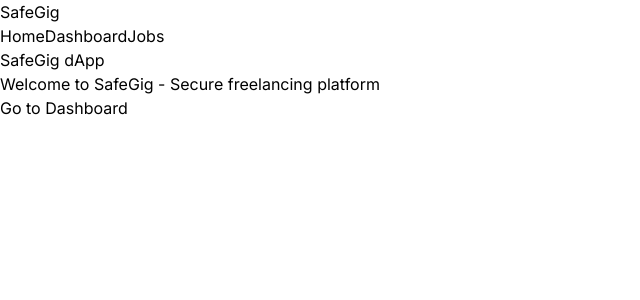
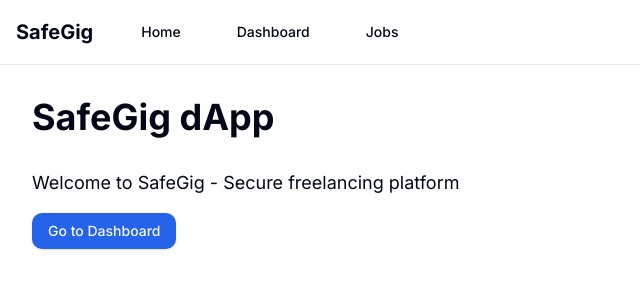
Before and after one commit to BlockHaven-Labs/SafeGig, a Next.js app in the folder frontend/: page / in a window 1280 px wide. Shown: the top 300 px of the page, without its empty margins (0-640 px from the left). Built offline with nearby package versions, Linux system fonts and the light colour scheme.

Commit message:
feat(styles): update global styles and add dark mode support

```diff
--- a/frontend/app/globals.css
+++ b/frontend/app/globals.css
@@ -1,124 +1,67 @@
 @tailwind base;
-@import "tailwindcss";
-@import "tw-animate-css";
+@tailwind components;
+@tailwind utilities;
 
-@custom-variant dark (&:is(.dark *));
+@layer base {
+  :root {
+    --background: 0 0% 100%;
+    --foreground: 222.2 84% 4.9%;
+    --card: 0 0% 100%;
+    --card-foreground: 222.2 84% 4.9%;
+    --popover: 0 0% 100%;
+    --popover-foreground: 222.2 84% 4.9%;
+    --primary: 221.2 83.2% 53.3%;
+    --primary-foreground: 210 40% 98%;
+    --secondary: 210 40% 96%;
+    --secondary-foreground: 222.2 84% 4.9%;
+    --muted: 210 40% 96%;
+    --muted-foreground: 215.4 16.3% 46.9%;
+    --accent: 210 40% 96%;
+    --accent-foreground: 222.2 84% 4.9%;
+    --destructive: 0 84.2% 60.2%;
+    --destructive-foreground: 210 40% 98%;
+    --border: 214.3 31.8% 91.4%;
+    --input: 214.3 31.8% 91.4%;
+    --ring: 221.2 83.2% 53.3%;
+    --chart-1: 12 76% 61%;
+    --chart-2: 173 58% 39%;
+    --chart-3: 197 37% 24%;
+    --chart-4: 43 74% 66%;
+    --chart-5: 27 87% 67%;
+    --radius: 0.75rem;
+  }
 
-:root {
-  --background: oklch(1 0 0);
-  --foreground: oklch(0.145 0 0);
-  --card: oklch(1 0 0);
-  --card-foreground: oklch(0.145 0 0);
-  --popover: oklch(1 0 0);
-  --popover-foreground: oklch(0.145 0 0);
-  --primary: oklch(0.205 0 0);
-  --primary-foreground: oklch(0.985 0 0);
-  --secondary: oklch(0.97 0 0);
-  --secondary-foreground: oklch(0.205 0 0);
-  --muted: oklch(0.97 0 0);
-  --muted-foreground: oklch(0.556 0 0);
-  --accent: oklch(0.97 0 0);
-  --accent-foreground: oklch(0.205 0 0);
-  --destructive: oklch(0.577 0.245 27.325);
-  --destructive-foreground: oklch(0.577 0.245 27.325);
-  --border: oklch(0.922 0 0);
-  --input: oklch(0.922 0 0);
-  --ring: oklch(0.708 0 0);
-  --chart-1: oklch(0.646 0.222 41.116);
-  --chart-2: oklch(0.6 0.118 184.704);
-  --chart-3: oklch(0.398 0.07 227.392);
-  --chart-4: oklch(0.828 0.189 84.429);
-  --chart-5: oklch(0.769 0.188 70.08);
-  --radius: 0.625rem;
-  --sidebar: oklch(0.985 0 0);
-  --sidebar-foreground: oklch(0.145 0 0);
-  --sidebar-primary: oklch(0.205 0 0);
-  --sidebar-primary-foreground: oklch(0.985 0 0);
-  --sidebar-accent: oklch(0.97 0 0);
-  --sidebar-accent-foreground: oklch(0.205 0 0);
-  --sidebar-border: oklch(0.922 0 0);
-  --sidebar-ring: oklch(0.708 0 0);
-}
-
-.dark {
-  --background: oklch(0.145 0 0);
-  --foreground: oklch(0.985 0 0);
-  --card: oklch(0.145 0 0);
-  --card-foreground: oklch(0.985 0 0);
-  --popover: oklch(0.145 0 0);
-  --popover-foreground: oklch(0.985 0 0);
-  --primary: oklch(0.985 0 0);
-  --primary-foreground: oklch(0.205 0 0);
-  --secondary: oklch(0.269 0 0);
-  --secondary-foreground: oklch(0.985 0 0);
-  --muted: oklch(0.269 0 0);
-  --muted-foreground: oklch(0.708 0 0);
-  --accent: oklch(0.269 0 0);
-  --accent-foreground: oklch(0.985 0 0);
-  --destructive: oklch(0.396 0.141 25.723);
-  --destructive-foreground: oklch(0.637 0.237 25.331);
-  --border: oklch(0.269 0 0);
-  --input: oklch(0.269 0 0);
-  --ring: oklch(0.439 0 0);
-  --chart-1: oklch(0.488 0.243 264.376);
-  --chart-2: oklch(0.696 0.17 162.48);
-  --chart-3: oklch(0.769 0.188 70.08);
-  --chart-4: oklch(0.627 0.265 303.9);
-  --chart-5: oklch(0.645 0.246 16.439);
-  --sidebar: oklch(0.205 0 0);
-  --sidebar-foreground: oklch(0.985 0 0);
-  --sidebar-primary: oklch(0.488 0.243 264.376);
-  --sidebar-primary-foreground: oklch(0.985 0 0);
-  --sidebar-accent: oklch(0.269 0 0);
-  --sidebar-accent-foreground: oklch(0.985 0 0);
-  --sidebar-border: oklch(0.269 0 0);
-  --sidebar-ring: oklch(0.439 0 0);
-}
-
-@theme inline {
-  --font-sans: var(--font-geist-sans);
-  --font-mono: var(--font-geist-mono);
-  --color-background: var(--background);
-  --color-foreground: var(--foreground);
-  --color-card: var(--card);
-  --color-card-foreground: var(--card-foreground);
-  --color-popover: var(--popover);
-  --color-popover-foreground: var(--popover-foreground);
-  --color-primary: var(--primary);
-  --color-primary-foreground: var(--primary-foreground);
-  --color-secondary: var(--secondary);
-  --color-secondary-foreground: var(--secondary-foreground);
-  --color-muted: var(--muted);
-  --color-muted-foreground: var(--muted-foreground);
-  --color-accent: var(--accent);
-  --color-accent-foreground: var(--accent-foreground);
-  --color-destructive: var(--destructive);
-  --color-destructive-foreground: var(--destructive-foreground);
-  --color-border: var(--border);
-  --color-input: var(--input);
-  --color-ring: var(--ring);
-  --color-chart-1: var(--chart-1);
-  --color-chart-2: var(--chart-2);
-  --color-chart-3: var(--chart-3);
-  --color-chart-4: var(--chart-4);
-  --color-chart-5: var(--chart-5);
-  --radius-sm: calc(var(--radius) - 4px);
-  --radius-md: calc(var(--radius) - 2px);
-  --radius-lg: var(--radius);
-  --radius-xl: calc(var(--radius) + 4px);
-  --color-sidebar: var(--sidebar);
-  --color-sidebar-foreground: var(--sidebar-foreground);
-  --color-sidebar-primary: var(--sidebar-primary);
-  --color-sidebar-primary-foreground: var(--sidebar-primary-foreground);
-  --color-sidebar-accent: var(--sidebar-accent);
-  --color-sidebar-accent-foreground: var(--sidebar-accent-foreground);
-  --color-sidebar-border: var(--sidebar-border);
-  --color-sidebar-ring: var(--sidebar-ring);
+  .dark {
+    --background: 222.2 84% 4.9%;
+    --foreground: 210 40% 98%;
+    --card: 222.2 84% 4.9%;
+    --card-foreground: 210 40% 98%;
+    --popover: 222.2 84% 4.9%;
+    --popover-foreground: 210 40% 98%;
+    --primary: 217.2 91.2% 59.8%;
+    --primary-foreground: 222.2 84% 4.9%;
+    --secondary: 217.2 32.6% 17.5%;
+    --secondary-foreground: 210 40% 98%;
+    --muted: 217.2 32.6% 17.5%;
+    --muted-foreground: 215 20.2% 65.1%;
+    --accent: 217.2 32.6% 17.5%;
+    --accent-foreground: 210 40% 98%;
+    --destructive: 0 62.8% 30.6%;
+    --destructive-foreground: 210 40% 98%;
+    --border: 217.2 32.6% 17.5%;
+    --input: 217.2 32.6% 17.5%;
+    --ring: 224.3 76.3% 94.1%;
+    --chart-1: 220 70% 50%;
+    --chart-2: 160 60% 45%;
+    --chart-3: 30 80% 55%;
+    --chart-4: 280 65% 60%;
+    --chart-5: 340 75% 55%;
+  }
 }
 
 @layer base {
   * {
-    @apply border-border outline-ring/50;
+    @apply border-border;
   }
   body {
     @apply bg-background text-foreground;
--- /dev/null
+++ b/frontend/styles/global.css
@@ -0,0 +1,125 @@
+@import "tailwindcss";
+@import "tw-animate-css";
+
+@custom-variant dark (&:is(.dark *));
+
+:root {
+  --background: oklch(1 0 0);
+  --foreground: oklch(0.145 0 0);
+  --card: oklch(1 0 0);
+  --card-foreground: oklch(0.145 0 0);
+  --popover: oklch(1 0 0);
+  --popover-foreground: oklch(0.145 0 0);
+  --primary: oklch(0.205 0 0);
+  --primary-foreground: oklch(0.985 0 0);
+  --secondary: oklch(0.97 0 0);
+  --secondary-foreground: oklch(0.205 0 0);
+  --muted: oklch(0.97 0 0);
+  --muted-foreground: oklch(0.556 0 0);
+  --accent: oklch(0.97 0 0);
+  --accent-foreground: oklch(0.205 0 0);
+  --destructive: oklch(0.577 0.245 27.325);
+  --destructive-foreground: oklch(0.577 0.245 27.325);
+  --border: oklch(0.922 0 0);
+  --input: oklch(0.922 0 0);
+  --ring: oklch(0.708 0 0);
+  --chart-1: oklch(0.646 0.222 41.116);
+  --chart-2: oklch(0.6 0.118 184.704);
+  --chart-3: oklch(0.398 0.07 227.392);
+  --chart-4: oklch(0.828 0.189 84.429);
+  --chart-5: oklch(0.769 0.188 70.08);
+  --radius: 0.625rem;
+  --sidebar: oklch(0.985 0 0);
+  --sidebar-foreground: oklch(0.145 0 0);
+  --sidebar-primary: oklch(0.205 0 0);
+  --sidebar-primary-foreground: oklch(0.985 0 0);
+  --sidebar-accent: oklch(0.97 0 0);
+  --sidebar-accent-foreground: oklch(0.205 0 0);
+  --sidebar-border: oklch(0.922 0 0);
+  --sidebar-ring: oklch(0.708 0 0);
+}
+
+.dark {
+  --background: oklch(0.145 0 0);
+  --foreground: oklch(0.985 0 0);
+  --card: oklch(0.145 0 0);
+  --card-foreground: oklch(0.985 0 0);
+  --popover: oklch(0.145 0 0);
+  --popover-foreground: oklch(0.985 0 0);
+  --primary: oklch(0.985 0 0);
+  --primary-foreground: oklch(0.205 0 0);
+  --secondary: oklch(0.269 0 0);
+  --secondary-foreground: oklch(0.985 0 0);
+  --muted: oklch(0.269 0 0);
+  --muted-foreground: oklch(0.708 0 0);
+  --accent: oklch(0.269 0 0);
+  --accent-foreground: oklch(0.985 0 0);
+  --destructive: oklch(0.396 0.141 25.723);
+  --destructive-foreground: oklch(0.637 0.237 25.331);
+  --border: oklch(0.269 0 0);
+  --input: oklch(0.269 0 0);
+  --ring: oklch(0.439 0 0);
+  --chart-1: oklch(0.488 0.243 264.376);
+  --chart-2: oklch(0.696 0.17 162.48);
+  --chart-3: oklch(0.769 0.188 70.08);
+  --chart-4: oklch(0.627 0.265 303.9);
+  --chart-5: oklch(0.645 0.246 16.439);
+  --sidebar: oklch(0.205 0 0);
+  --sidebar-foreground: oklch(0.985 0 0);
+  --sidebar-primary: oklch(0.488 0.243 264.376);
+  --sidebar-primary-foreground: oklch(0.985 0 0);
+  --sidebar-accent: oklch(0.269 0 0);
+  --sidebar-accent-foreground: oklch(0.985 0 0);
+  --sidebar-border: oklch(0.269 0 0);
+  --sidebar-ring: oklch(0.439 0 0);
+}
+
+@theme inline {
+  --font-sans: var(--font-geist-sans);
+  --font-mono: var(--font-geist-mono);
+  --color-background: var(--background);
+  --color-foreground: var(--foreground);
+  --color-card: var(--card);
+  --color-card-foreground: var(--card-foreground);
+  --color-popover: var(--popover);
+  --color-popover-foreground: var(--popover-foreground);
+  --color-primary: var(--primary);
+  --color-primary-foreground: var(--primary-foreground);
+  --color-secondary: var(--secondary);
+  --color-secondary-foreground: var(--secondary-foreground);
+  --color-muted: var(--muted);
+  --color-muted-foreground: var(--muted-foreground);
+  --color-accent: var(--accent);
+  --color-accent-foreground: var(--accent-foreground);
+  --color-destructive: var(--destructive);
+  --color-destructive-foreground: var(--destructive-foreground);
+  --color-border: var(--border);
+  --color-input: var(--input);
+  --color-ring: var(--ring);
+  --color-chart-1: var(--chart-1);
+  --color-chart-2: var(--chart-2);
+  --color-chart-3: var(--chart-3);
+  --color-chart-4: var(--chart-4);
+  --color-chart-5: var(--chart-5);
+  --radius-sm: calc(var(--radius) - 4px);
+  --radius-md: calc(var(--radius) - 2px);
+  --radius-lg: var(--radius);
+  --radius-xl: calc(var(--radius) + 4px);
+  --color-sidebar: var(--sidebar);
+  --color-sidebar-foreground: var(--sidebar-foreground);
+  --color-sidebar-primary: var(--sidebar-primary);
+  --color-sidebar-primary-foreground: var(--sidebar-primary-foreground);
+  --color-sidebar-accent: var(--sidebar-accent);
+  --color-sidebar-accent-foreground: var(--sidebar-accent-foreground);
+  --color-sidebar-border: var(--sidebar-border);
+  --color-sidebar-ring: var(--sidebar-ring);
+}
+
+@layer base {
+  * {
+    @apply border-border outline-ring/50;
+  }
+  body {
+    @apply bg-background text-foreground;
+  }
+}
```
